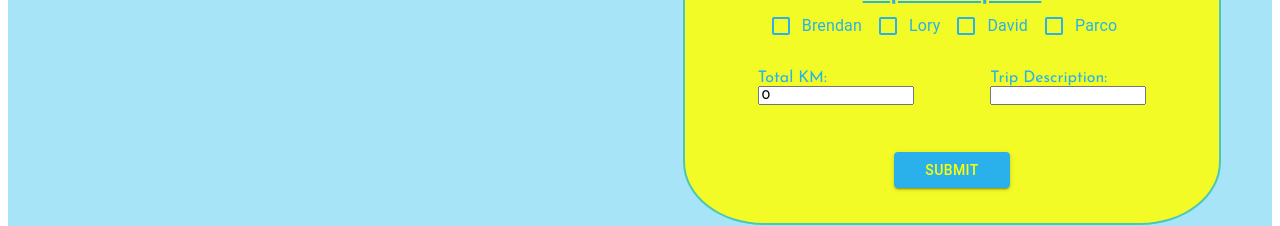
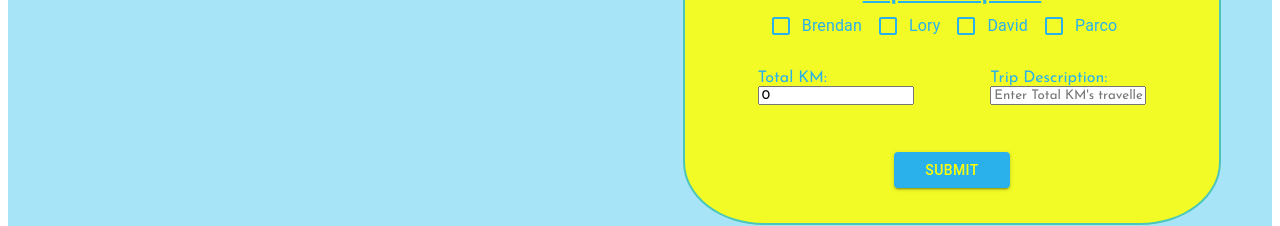
Before and after one commit to woobrendan/Fuel_Splitter, a React (Create React App) app in the folder fuel_splitter/: page / in a window 1280 px wide. Shown: the part 329-555 px from the top of the page. Built offline with nearby package versions, Linux system fonts and the light colour scheme; no server answers.

Commit message:
remove trip description input form in favor of inputcontainer component, pass proper props, remove old input elements

```diff
--- a/fuel_splitter/src/components/New_trip/NewTrip.tsx
+++ b/fuel_splitter/src/components/New_trip/NewTrip.tsx
@@ -160,33 +160,15 @@ const NewTrip: React.FC<Props> = ({ handleAdd }) => {
           error={error.hasDistance}
           onInputChange={onInputChange}
           label="Total KM"
+          name="totalKM"
         />
-
-        {/* <div className="newTrip__input__container">
-          <label>Total KM's:</label>
-          <input
-            placeholder="Enter Total KM's travelled"
-            type="input"
-            value={tripInfo.totalKM}
-            data-testid="trip_km"
-            name="totalKM"
-            onChange={(e: React.FormEvent) => onInputChange(e)}
-          />
-          {error.hasDistance && <span className="error">Must have KMs</span>}
-        </div> */}
-        <div className="newTrip__input__container">
-          <label>Trip Description:</label>
-          <input
-            type="input"
-            value={tripInfo.description}
-            data-testid="trip_description"
-            name="description"
-            onChange={(e: React.FormEvent) => onInputChange(e)}
-          />
-          {error.hasDescription && (
-            <span className="error">Must have description</span>
-          )}
-        </div>
+        <InputContainer
+          val={tripInfo.description}
+          error={error.hasDescription}
+          onInputChange={onInputChange}
+          label="Trip Description"
+          name="description"
+        />
       </section>
       <Button
         variant="contained"
```
